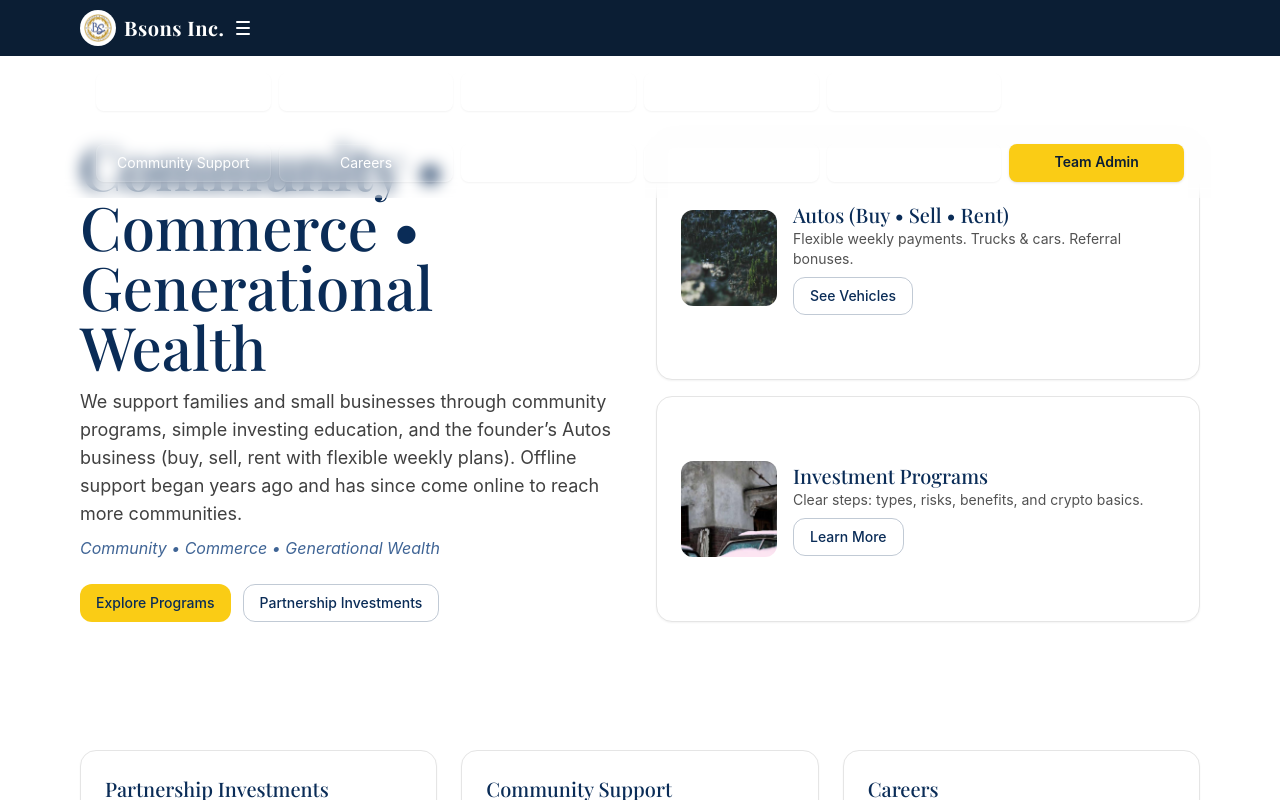
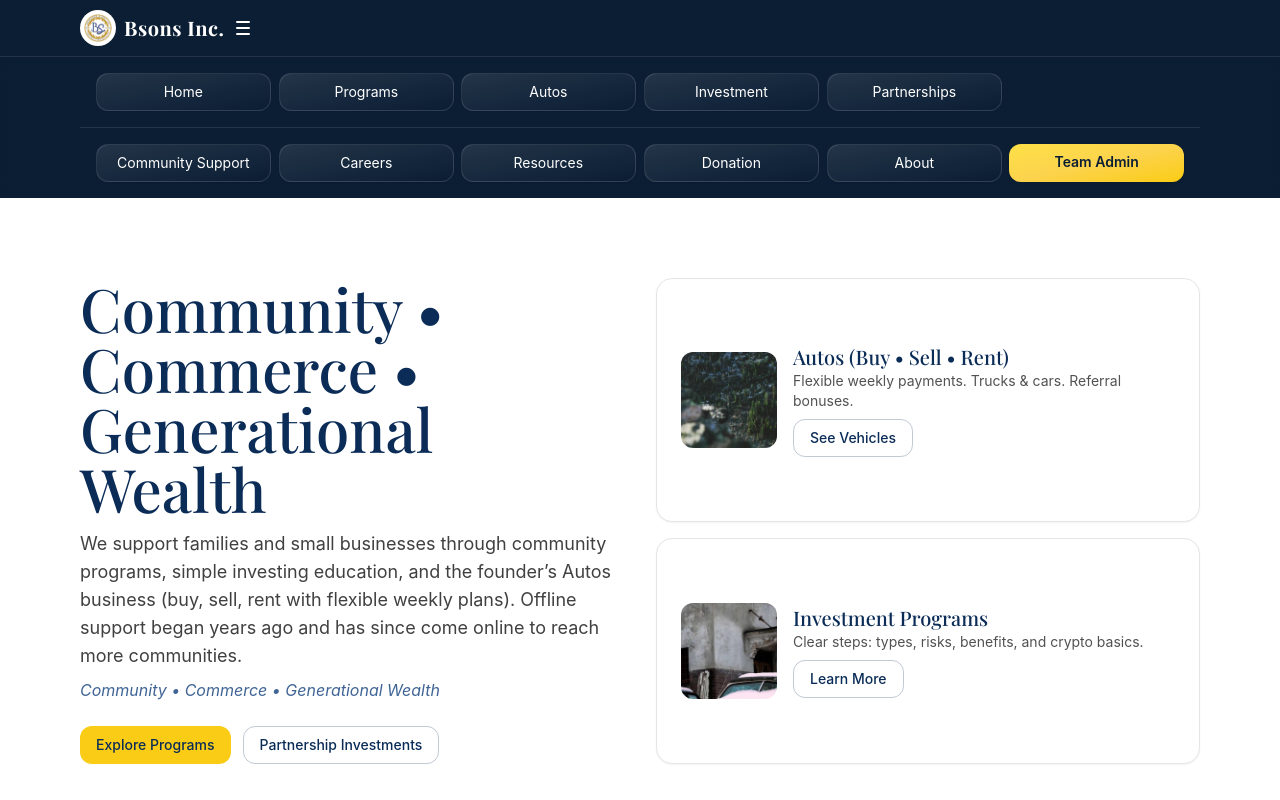
Before and after one commit to Aim-Empire/site_bsonsinc, a Next.js app: page / in a window 1280 px wide. Both pictures are taken after a click on the button "Bsons Inc.". Shown: the top 800 px of the page. Built offline with nearby package versions, Linux system fonts and the light colour scheme.

Commit message:
ui(header): flashy gradient/glow menu pills + gold Team Admin

```diff
--- a/components/Header.tsx
+++ b/components/Header.tsx
@@ -2,6 +2,7 @@
 import Link from "next/link";
 import { useState } from "react";
 
+/** Two-row menu content */
 const ROW1 = [
   { href: "/", label: "Home" },
   { href: "/programs", label: "Programs" },
@@ -16,19 +17,37 @@ const ROW2 = [
   { href: "/resources", label: "Resources" },
   { href: "/donation", label: "Donation" },
   { href: "/about", label: "About" },
-  // Team Admin ALWAYS last in row2, single instance
-  { href: "/admin/login", label: "Team Admin", emphasis: true },
+  { href: "/admin/login", label: "Team Admin", emphasis: true }, // single, yellow
 ];
 
 export default function Header() {
   const [open, setOpen] = useState(false);
-  const menuBtn =
-    "rounded-lg px-3 py-2 bg-white/5 hover:bg-white/10 text-sm border border-white/10 shadow-sm transition active:scale-[.98]";
+
+  /** Fancy pill button (gradient + soft glow + swipe highlight) */
+  const fancy =
+    "group relative overflow-hidden rounded-xl px-3 py-2 text-sm border shadow-sm " +
+    "border-white/10 bg-gradient-to-br from-white/10 via-white/5 to-white/0 " + // gentle glassy gradient
+    "hover:from-white/20 hover:via-white/10 hover:to-white/5 " +
+    "transition duration-300 will-change-transform active:scale-[.98] " +
+    "before:absolute before:inset-0 before:rounded-[inherit] before:ring-1 before:ring-white/10 " +
+    "after:content-[''] after:absolute after:top-0 after:-left-1/3 after:h-full after:w-1/3 " +
+    "after:bg-white/30 after:opacity-0 after:rotate-12 after:blur-sm " +
+    "group-hover:after:translate-x-[260%] group-hover:after:opacity-60 after:transition-all after:duration-500";
+
+  /** Emphasis (Team Admin): gold gradient + dark text + glow */
+  const fancyGold =
+    "group relative overflow-hidden rounded-xl px-3 py-2 text-sm font-semibold text-[#0B1E34] " +
+    "bg-gradient-to-br from-yellow-300 via-amber-300 to-yellow-400 shadow " +
+    "hover:brightness-95 active:scale-[.98] " +
+    "before:absolute before:inset-0 before:rounded-[inherit] before:ring-1 before:ring-amber-400/50 " +
+    "after:content-[''] after:absolute after:top-0 after:-left-1/3 after:h-full after:w-1/3 " +
+    "after:bg-white/60 after:opacity-0 after:rotate-12 after:blur-sm " +
+    "group-hover:after:translate-x-[260%] group-hover:after:opacity-80 after:transition-all after:duration-500";
 
   return (
     <header className="sticky top-0 z-40 bg-[#0B1E34] text-white">
       <div className="container-default h-14 flex items-center justify-between">
-        {/* Logo + brand (tap opens menu) */}
+        {/* Logo/brand toggles the menu */}
         <button
           onClick={() => setOpen((v) => !v)}
           className="flex items-center gap-2"
@@ -48,12 +67,13 @@ export default function Header() {
             <span className="block w-3.5 h-0.5 bg-white rounded"></span>
           </span>
         </button>
+      </div>
 
-        {/* dark dropdown under header */}
+      {/* Dropdown */}
       {open && (
         <div
           id="site-menu"
-            className="absolute left-0 right-0 top-14 bg-[#0B1E34]/98 backdrop-blur border-t border-white/10"
+          className="bg-[#0B1E34]/98 backdrop-blur border-t border-white/10"
         >
           <nav className="container-default">
             {/* Row 1 */}
@@ -62,13 +82,14 @@ export default function Header() {
                 <Link
                   key={i.href}
                   href={i.href as any}
-                    className={menuBtn}
                   onClick={() => setOpen(false)}
+                  className={fancy}
                 >
                   {i.label}
                 </Link>
               ))}
             </div>
+
             {/* Row 2 */}
             <div className="grid grid-cols-3 sm:grid-cols-6 gap-2 p-4 text-center border-t border-white/10">
               {ROW2.map((i) => (
@@ -76,11 +97,7 @@ export default function Header() {
                   key={i.href}
                   href={i.href as any}
                   onClick={() => setOpen(false)}
-                    className={
-                      i.emphasis
-                        ? "rounded-lg px-3 py-2 bg-yellow-400 text-[#0B1E34] font-semibold text-sm shadow hover:brightness-95"
-                        : menuBtn
-                    }
+                  className={i.emphasis ? fancyGold : fancy}
                 >
                   {i.label}
                 </Link>
@@ -89,7 +106,6 @@ export default function Header() {
           </nav>
         </div>
       )}
-      </div>
     </header>
   );
 }
```
Lines whose indentation alone changed are shown as unchanged.
